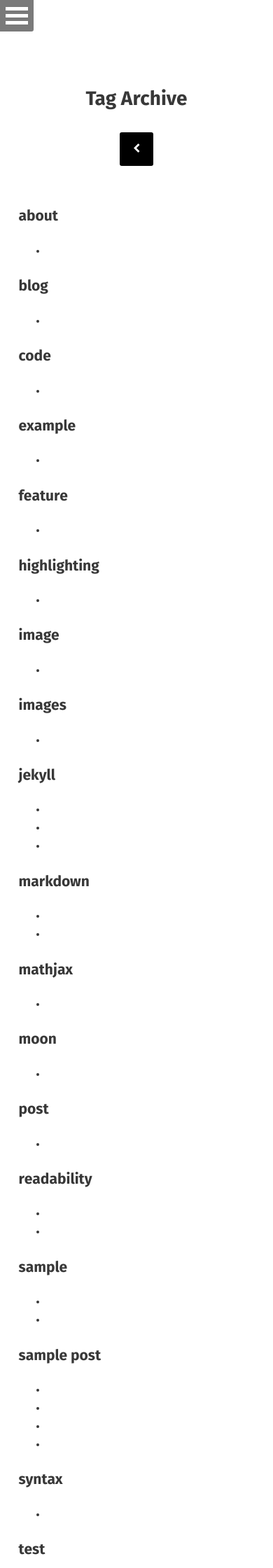
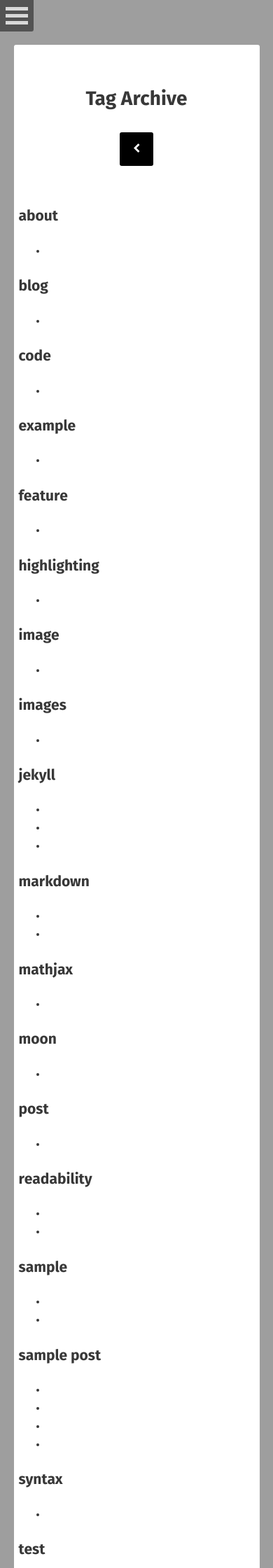
Before and after one commit to Akhilani/akhilani.com, a Jekyll site: the page built from tags/index.html, in a window 390 px wide. Shown: the top 2240 px of the page at 70% size. Built offline with Jekyll 4.4.1, drawn with Linux system fonts in a browser that asks for light colours; some web fonts are replaced; comment, search, counter and statistics services are not loaded.

Commit message:
background images in small screens

```diff
--- a/_sass/site.scss
+++ b/_sass/site.scss
@@ -19,10 +19,6 @@ body {
 	background-color: $white;
 	background-position: center center;
 	background-attachment: fixed;
-	@media #{$small} {
-	    background-image: none !important;
-		background: $white;
-	}
 }
 * {
 	box-sizing: border-box;
@@ -194,9 +190,6 @@ header .entry-meta {
 }
 .feature {
     @include transition(.5s);
-    @media #{$small} {
-        background-image: none !important;
-    }
     @media #{$medium} {
         color: white;
         padding: 4em;
```
